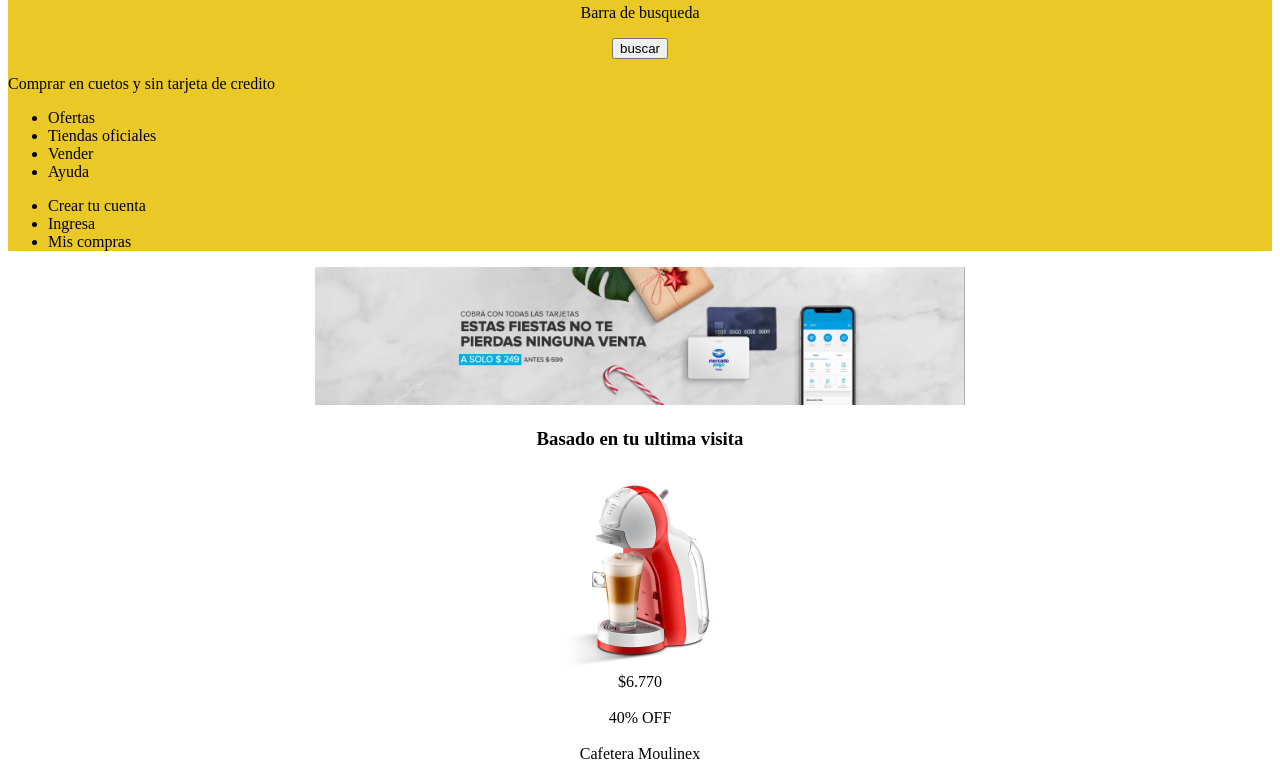
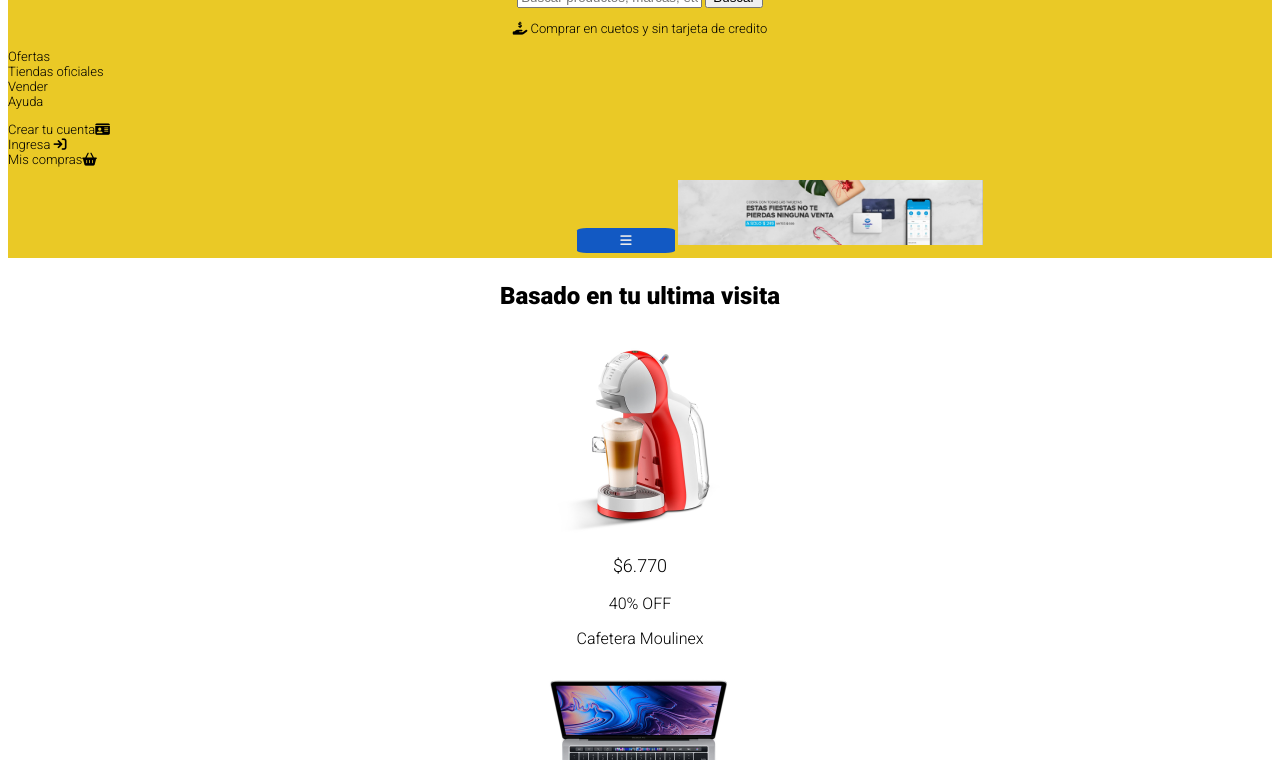
Before and after one commit to Rama1433/Mercado-Liebre, a website: page views/home.html in a window 1280 px wide. Shown: the part 54-814 px from the top of the page. Drawn offline with Linux system fonts and the light colour scheme.

Commit message:
continuo

```diff
--- a/package.json
+++ b/package.json
@@ -5,7 +5,6 @@
   "name": "mercado-liebre",
   "version": "1.0.0",
   "main": "app.js",
-  "devDependencies": {},
   "scripts": {
     "test": "echo \"Error: no test specified\" && exit 1",
     "dev": "nodemon app.js"
--- /dev/null
+++ b/public/css/general.css
@@ -0,0 +1,2 @@
+
+@import url('https://fonts.googleapis.com/css2?family=Roboto:wght@100;300;900&display=swap');
--- a/public/css/style.css
+++ b/public/css/style.css
@@ -1,21 +1,67 @@
+@import url('https://fonts.googleapis.com/css2?family=Roboto:wght@100;300;900&display=swap');
+
 main {
     text-align: center;
 }
-header {
-    background-color: #EAC926;
-}
-#Barra{
-text-align: center;
-}
-#copi{
+.Barradebusqueda{
     text-align: center;
 }
-#envio{
+footer{
     text-align: center;
 }
-#paga{
+header {
+    background-color: var(--colorAmarillo)
+}
+.burger-menu{
+    display:inline-block;
     text-align: center;
+    margin-left: 45%;
+    width:7%;
+    padding:5px;
+    border-radius: 10%;
+    background-color: var(--colorCeleste);
+    color: var(--colorGrisClaro);
+    margin-bottom: 5px;
 }
-#seguridad{
+.Comprar{
     text-align: center;
+
 }
+ul, li{
+    list-style: none;
+    padding: 0;
+ }
+body{
+    font-family: var(--tipografia);
+    font-size:small
+}
+h3{
+    font-size: var(--titulares);
+}
+.Precio{
+    font-size: var(--precios);
+}
+.Descuento{
+    font-size: var(--descuentos);
+
+}
+.Footer{
+    font-size: 2em;
+    margin-bottom: 10px;
+color: #1259c3;
+}
+
+:root{
+    --colorAmarillo:#EAC926;
+    --colorAzul: #03264C;
+    --colorCeleste: #1259c3;
+    --colorGrisOscuro: #666;
+    --colorGrisClaro: #ebebeb;
+    --colorVerde: #39b54a;
+    --tipografia: 'Roboto';
+    --cuerpoDeTexto: 12px;
+    --titulares: 24px;
+    --precios: 18px;
+    --descuentos: 16px;
+    --descripciones: 16px;
+     }
--- a/views/home.html
+++ b/views/home.html
@@ -7,18 +7,23 @@
     <meta name="viewport" content="width=device-width, initial-scale=1.0">
     <title>Mercado Liebre</title>
     <link rel="stylesheet" href="/css/style.css">
+    <script src="https://kit.fontawesome.com/47f954a9fa.js" crossorigin="anonymous"></script>
+
 </head>
 
 <body>
     <header>
        <img src="/img/logo-mercado-liebre.svg" height="30" alt="">
-        <div id="Barra">
-            <p>Barra de busqueda</p>
-            <button id="boton" type="button">buscar</button>
+       <div class="Barradebusqueda">
+        <form action="">
+        <input type="text" placeholder="Buscar productos, marcas, etc"/>
+        <button>Buscar</button>
+       </form>
+    </div>
+        <div>
+            <p class="Comprar"><i class="fa-solid fa-hand-holding-dollar"></i> Comprar en cuetos y sin tarjeta de credito</p>
         </div>
-        <div>
-            <p>Comprar en cuetos y sin tarjeta de credito</p>
-        </div>
+       <nav>
         <ul>
             <li>Ofertas</li>
             <li>Tiendas oficiales</li>
@@ -26,49 +31,72 @@
             <li>Ayuda</li>
         </ul>
         <ul>
-            <li>Crear tu cuenta</li>
-            <li>Ingresa</li>
-            <li>Mis compras</li>
+            <li>Crear tu cuenta<i class="fa-solid fa-id-card"></i></li>
+            <li>Ingresa
+
+
+                <i class="fa-solid fa-arrow-right-to-bracket"></i></li>
+            <li>Mis compras<i class="fa-solid fa-basket-shopping"></i></li>
         </ul>
+        </nav>
+        <div class="burger-menu">
+            <i class="fas fa-bars"></i>
+            </div>
+
+        <img src="/img/img-home-banner.jpg" width="305"alt="">
+
+
     </header>
 
     <main>
-        <img src="/img/img-home-banner.jpg" width="650"alt="">
+
             <h3>Basado en tu ultima visita</h3>
 
 
             <img src="/img/img-cafetera-moulinex.jpg" width="200" alt="">
-            <BR>$6.770</BR><BR>40% OFF</BR><BR>Cafetera Moulinex</BR>
+            <p class="Precio">$6.770</p><p class="Descuento">40% OFF</p><p class="Descuento">Cafetera Moulinex</p>
             <img src="/img/img-macbook-pro-2019.jpg" width="200"alt="">
-           <BR>$230.000</BR><BR>20% off</BR><BR>MacBook Pro 2019</BR>
+           <p class="Precio">$230.000</p><p class="Descuento">20% off</p><p class="Descuento">MacBook Pro 2019</p>
           <img src="/img/img-samsung-galaxy-s10.jpg" width="200" alt="">
-           <BR>$70.500</BR><BR>10% off</BR><BR>Samsung Galaxy S10</BR>
+           <p class="Precio">$70.500</p><p class="Descuento">10% off</p><p class="Descuento">Samsung Galaxy S10</p>
           <img src="/img/img-tv-samsung-smart.jpg" width="200" alt="">
-           <BR>$23.200</BR><BR>5% off</BR><BR>SmartTv Samsung 43"</BR>
+           <p class="Precio">$23.200</p><p class="Descuento">5% off</p><p class="Descuento">SmartTv Samsung 43"</p>
            <h3>Sección de Ofertas</h3>
            <img src="/img/img-cafetera-moulinex.jpg" width="200"; left: 50% alt="">
-           <br>$6.770</br> <br>40% off</br><br>Cafetera Moulinex</br>
+           <p class="Precio">$6.770</p> <p class="Descuento">40% off</p><p class="Descuento">Cafetera Moulinex</p>
             <img src="/img/img-macbook-pro-2019.jpg" width="200"alt="">
-            <br>$230.000</br><br>20% off</br><br>MacBook Pro 2019</br>
+            <p class="Precio">$230.000</p><p class="Descuento">20% off</p><p class="Descuento">MacBook Pro 2019</p>
             <img src="/img/img-samsung-galaxy-s10.jpg" width="200" alt="">
-            <br>10% off</br><br>$70.500</br><br>Samsung Galaxy S10</br>
+            <p class="Descuento">10% off</p><p class="Precio">$70.500</p><p class="Descuento">Samsung Galaxy S10</p>
             <img src="/img/img-tv-samsung-smart.jpg" width="200" alt="">
-            <br>5% off</br><br> $23.200</br><br>SmartTv Samsung 43"</br>
+            <p class="Descuento">5% off</p><p class="Precio"> $23.200</p><p class="Descuento">SmartTv Samsung 43"</p>
 
         </section>
     </main>
     <footer>
-        <h3 id="paga">Paga con tarjeta o en efectivo</h3>
+        <div class="Footer">
+            <i class="fa-solid fa-credit-card"></i>
+        </div>
+
+        <p><b>Paga con tarjeta o en efectivo</b></p>
         <p>Con Mercado Liebre Cash, tenés cuotas sin interés con tarjeta o efectivo en
             puntos de pago. ¡Y siempre es seguro!</p>
-        <h3 id="envio">Envío gratis desde $ 2.500</h3>
+        <div class="Footer">
+            <i class="fa-solid fa-gift"></i>
+        </div>
+
+        <p><b>Envío gratis desde $ 2.500</b></p>
         <p>Solo por estar registrad@ en Mercado Liebre tenés envíos gratis en miles de
             productos. Es un beneficio de Mercado Puntos.</p>
-        <h3 id="seguridad">Seguridad, de principio a fin</h3>
+        <div class="Footer">
+            <i class="fa-solid fa-user-shield"></i>
+        </div>
+
+        <p><b>Seguridad, de principio a fin</b></p>
         <p>¿No te gusta? ¡Devolvelo! En Mercado Liebre, no hay nada que no puedas hacer,
             porque estás siempre protegid@.</p>
 
-        <p id="copi">Copyright © 1999-2020 MercadoLiebre S.R.L.</p>
+        <p>Copyright © 1999-2020 MercadoLiebre S.R.L.</p>
 
     </footer>
 
```
Also changed, not shown: 1 other file.
